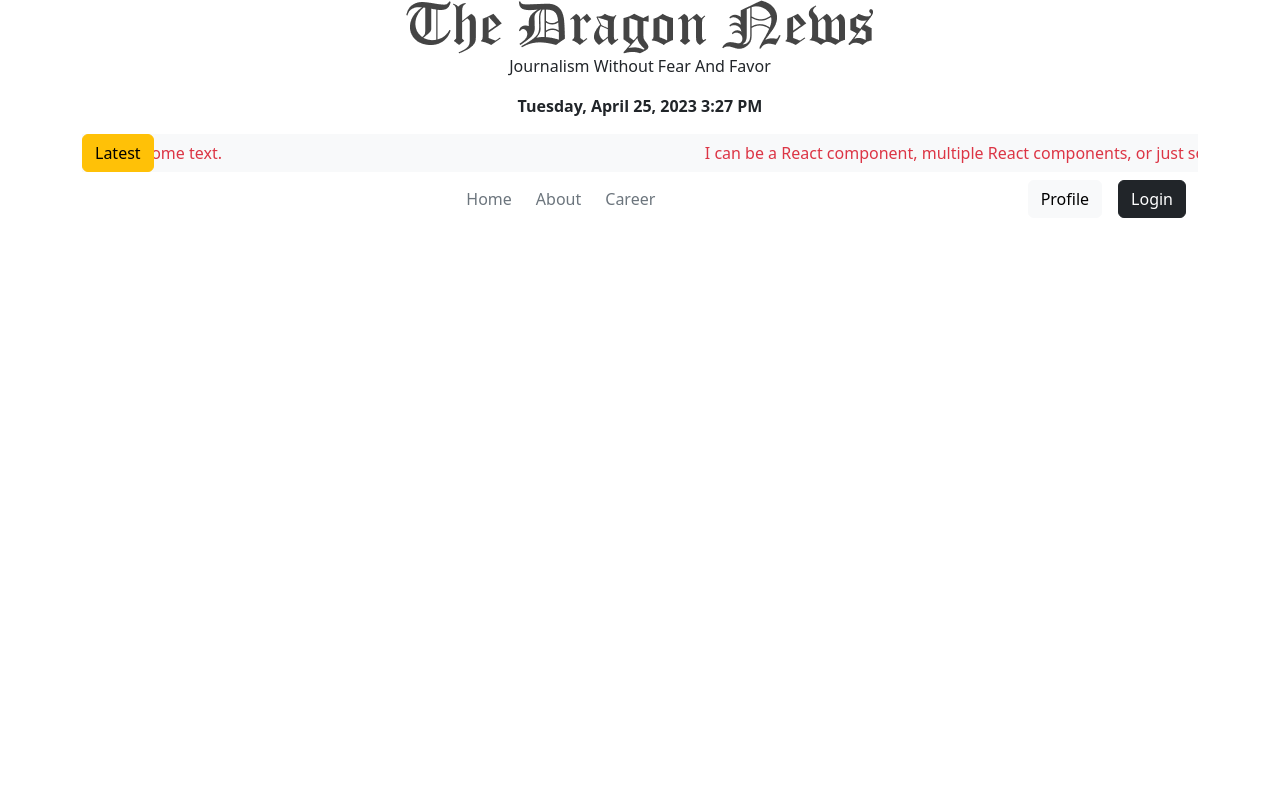
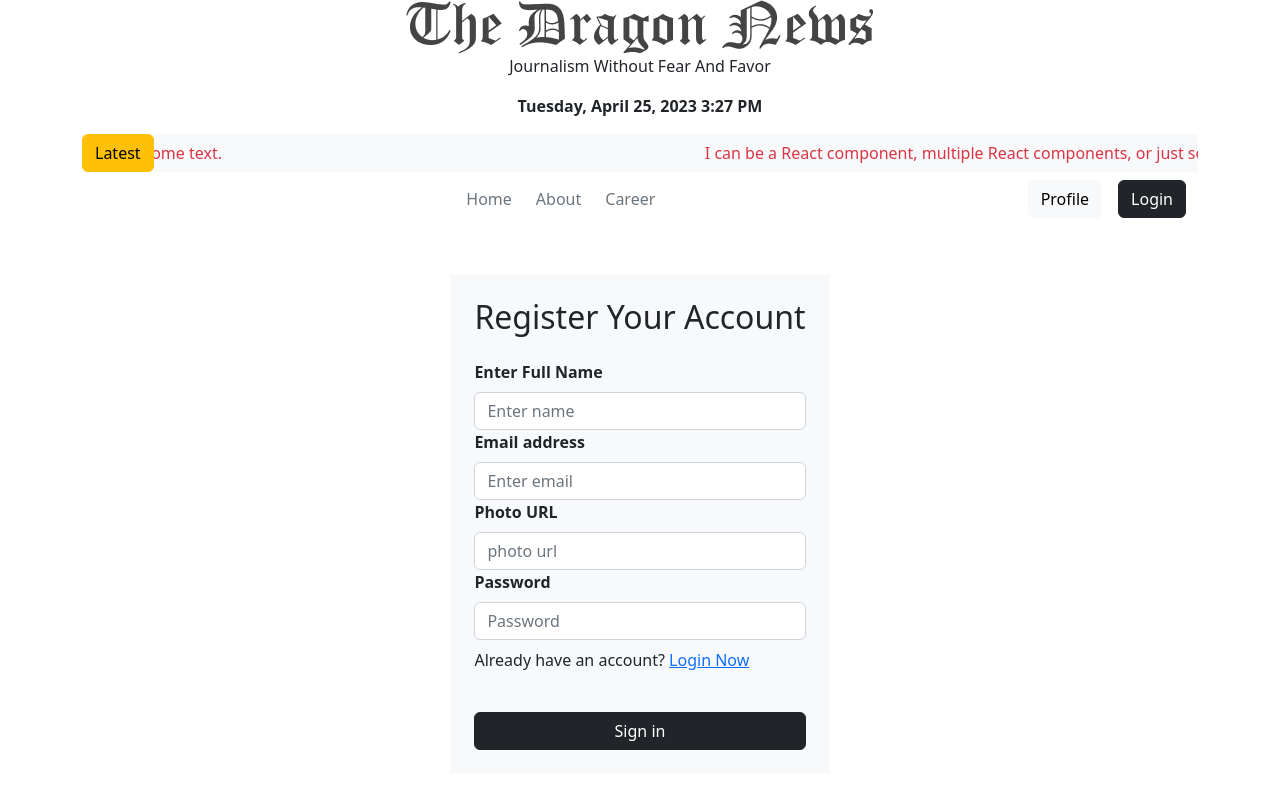
Before and after one commit to naimur-reza/News-Dragon-Client, a React (Vite) app: page /register in a window 1280 px wide. Shown: the top 788 px of the page. Built offline with nearby package versions, Linux system fonts and the light colour scheme; no server answers.

Commit message:
fixed login and reg bugs

```diff
--- a/src/components/AuthProvider/AuthProvider.jsx
+++ b/src/components/AuthProvider/AuthProvider.jsx
@@ -5,6 +5,7 @@ import {
   createUserWithEmailAndPassword,
   getAuth,
   onAuthStateChanged,
+  signInWithEmailAndPassword,
   signInWithPopup,
   signOut,
 } from "firebase/auth";
@@ -32,6 +33,10 @@ const AuthProvider = ({ children }) => {
         console.log(err);
       });
   };
+  // sign in with google
+  const logIn = (email, password) => {
+    return signInWithEmailAndPassword(auth, email, password);
+  };
   // pop up with github
   const githubProvider = new GithubAuthProvider();
   const signInGithub = () => {
@@ -54,6 +59,7 @@ const AuthProvider = ({ children }) => {
   const authInfo = {
     user,
     createUser,
+    logIn,
     signInGoogle,
     signInGithub,
     logOut,
--- a/src/components/DetailsNews/DetailsNews.jsx
+++ b/src/components/DetailsNews/DetailsNews.jsx
@@ -1,11 +1,14 @@
-import React, { useEffect, useState } from "react";
+import React, { useEffect, useRef, useState } from "react";
 import { Link, useLoaderData, useParams } from "react-router-dom";
 import { FaArrowLeft } from "react-icons/fa";
+import EditorInsight from "../EditorInsight/EditorInsight";
 const DetailsNews = () => {
   const detailsData = useLoaderData();
   const { image_url, title, details, category_id } = detailsData;
-  console.log(detailsData);
+  const ref = useRef();
+  console.log(ref);
   return (
+    <>
       <div className="card">
         <img className="card-img-top" src={image_url} alt="Card image cap" />
         <div className="card-body">
@@ -20,6 +23,11 @@ const DetailsNews = () => {
           </Link>
         </div>
       </div>
+      <div className="py-3">
+        <h4 className="text-muted">Editors Insights</h4>
+        <EditorInsight />
+      </div>
+    </>
   );
 };
 
--- /dev/null
+++ b/src/components/EditorInsight/EditorInsight.jsx
@@ -0,0 +1,47 @@
+import React from "react";
+import { Card, Col, Row } from "react-bootstrap";
+import { FaCalendar } from "react-icons/fa";
+import first from "../../../src/assets/1.png";
+import second from "../../../src/assets/2.png";
+import third from "../../../src/assets/3.png";
+const EditorInsight = () => {
+  return (
+    <Row xs={1} md={2} lg={3} className="g-4">
+      <Col>
+        <Card>
+          <Card.Img variant="top" src={first} />
+          <Card.Body>
+            <Card.Title>Card title</Card.Title>
+            <div className="d-flex align-items-center gap-3 fs-5">
+              <FaCalendar /> <span> Jan 4, 2022 </span>
+            </div>
+          </Card.Body>
+        </Card>
+      </Col>
+      <Col>
+        <Card>
+          <Card.Img variant="top" src={second} />
+          <Card.Body>
+            <Card.Title>Business Strategies</Card.Title>
+            <div className="d-flex align-items-center gap-3 fs-5">
+              <FaCalendar /> <span> Jan 4, 2022 </span>
+            </div>
+          </Card.Body>
+        </Card>
+      </Col>
+      <Col>
+        <Card>
+          <Card.Img variant="top" src={third} />
+          <Card.Body>
+            <Card.Title>Old Trafford</Card.Title>
+            <div className="d-flex align-items-center gap-3 fs-5">
+              <FaCalendar /> <span> Jan 4, 2022 </span>
+            </div>
+          </Card.Body>
+        </Card>
+      </Col>
+    </Row>
+  );
+};
+
+export default EditorInsight;
--- a/src/components/Header.jsx
+++ b/src/components/Header.jsx
@@ -6,6 +6,7 @@ import Nav from "react-bootstrap/Nav";
 import Marquee from "react-fast-marquee";
 import { Link } from "react-router-dom";
 import { AuthContext } from "./AuthProvider/AuthProvider";
+import Navigation from "./Navigation";
 const Header = () => {
   const { user, logOut } = useContext(AuthContext);
   return (
@@ -30,17 +31,7 @@ const Header = () => {
       <>
         <Navbar bg="white" variant="white">
           <Container>
-            <Nav className="mx-auto d-flex text- gap-4">
-              <Link className="text-muted text-decoration-none" to={"/"}>
-                Home
-              </Link>
-              <Link className="text-muted text-decoration-none" to={"/about"}>
-                About
-              </Link>
-              <Link className="text-muted text-decoration-none" to={"/career"}>
-                Career
-              </Link>
-            </Nav>
+            <Navigation />
             <div className="d-flex align-items-center gap-3">
               <Link to={"/profile"} className="btn btn-light ">
                 Profile
--- a/src/components/Login.jsx
+++ b/src/components/Login.jsx
@@ -1,18 +1,17 @@
 import React, { useContext, useState } from "react";
 import { Form, Button } from "react-bootstrap";
 import { AuthContext } from "./AuthProvider/AuthProvider";
-import { Navigate, useLocation, useNavigate } from "react-router-dom";
-
-function Login() {
-  const { createUser } = useContext(AuthContext);
+import { Link, Navigate, useLocation, useNavigate } from "react-router-dom";
+const Register = () => {
+  const { logIn } = useContext(AuthContext);
   const location = useLocation();
   console.log(location);
   const [email, setEmail] = useState("");
   const [password, setPassword] = useState("");
   const navigate = useNavigate();
-  const handleLogin = (event) => {
+  const handleRegister = (event) => {
     event.preventDefault();
-    createUser(email, password)
+    logIn(email, password)
       .then((res) => {
         const loggedUser = res.user;
         console.log(loggedUser);
@@ -22,11 +21,10 @@ function Login() {
         console.log(err);
       });
   };
-
   return (
     <div className="d-flex align-items-center justify-content-center py-5">
-      <Form className="bg-light p-4 rounded" onSubmit={handleLogin}>
-        <h2 className="text-center mb-4">Register Your Account</h2>
+      <Form className="bg-light   p-4 " onSubmit={handleRegister}>
+        <h2 className="text-center mb-4">Login Your Account</h2>
 
         <Form.Group controlId="formBasicEmail">
           <Form.Label>Email address</Form.Label>
@@ -47,13 +45,15 @@ function Login() {
             onChange={(e) => setPassword(e.target.value)}
           />
         </Form.Group>
-        <p className="py-2">Already have an account?</p>
+        <p className="py-2">
+          New to here? <Link to={"/register"}>Register Now</Link>
+        </p>
         <Button variant="primary" type="submit" className="w-100 mt-3">
           Sign in
         </Button>
       </Form>
     </div>
   );
-}
+};
 
-export default Login;
+export default Register;
--- /dev/null
+++ b/src/components/LoginLayout/LoginLayout.jsx
@@ -0,0 +1,14 @@
+import React from "react";
+import Navigation from "../Navigation";
+import { Outlet } from "react-router-dom";
+
+const LoginLayout = () => {
+  return (
+    <div>
+      <Navigation />
+      <Outlet />
+    </div>
+  );
+};
+
+export default LoginLayout;
--- /dev/null
+++ b/src/components/Navigation.jsx
@@ -0,0 +1,21 @@
+import React from "react";
+import { Nav } from "react-bootstrap";
+import { Link } from "react-router-dom";
+
+const Navigation = () => {
+  return (
+    <Nav className="mx-auto d-flex text- gap-4">
+      <Link className="text-muted text-decoration-none" to={"/"}>
+        Home
+      </Link>
+      <Link className="text-muted text-decoration-none" to={"/about"}>
+        About
+      </Link>
+      <Link className="text-muted text-decoration-none" to={"/career"}>
+        Career
+      </Link>
+    </Nav>
+  );
+};
+
+export default Navigation;
--- a/src/components/Register.jsx
+++ b/src/components/Register.jsx
@@ -1,7 +1,70 @@
-import React from "react";
+import React, { useContext, useState } from "react";
+import { Form, Button } from "react-bootstrap";
+import { AuthContext } from "./AuthProvider/AuthProvider";
+import { Link, Navigate, useLocation, useNavigate } from "react-router-dom";
 
-const Register = () => {
-  return <div></div>;
-};
+function Register() {
+  const { createUser } = useContext(AuthContext);
+  const location = useLocation();
+  console.log(location);
+  const [email, setEmail] = useState("");
+  const [password, setPassword] = useState("");
+  const navigate = useNavigate();
+  const handleRegister = (event) => {
+    event.preventDefault();
+    createUser(email, password)
+      .then((res) => {
+        const loggedUser = res.user;
+        console.log(loggedUser);
+        navigate("/");
+      })
+      .catch((err) => {
+        console.log(err);
+      });
+  };
+
+  return (
+    <div className="d-flex align-items-center justify-content-center py-5">
+      <Form className="bg-light   p-4 " onSubmit={handleRegister}>
+        <h2 className="text-center mb-4">Register Your Account</h2>
+
+        <Form.Group controlId="formBasicName">
+          <Form.Label className="fw-semibold">Enter Full Name</Form.Label>
+          <Form.Control type="text" placeholder="Enter name" />
+        </Form.Group>
+        <Form.Group controlId="formBasicEmail">
+          <Form.Label className="fw-semibold">Email address</Form.Label>
+          <Form.Control
+            type="email"
+            placeholder="Enter email"
+            value={email}
+            onChange={(e) => setEmail(e.target.value)}
+          />
+        </Form.Group>
+
+        <Form.Group controlId="formBasicPassword">
+          <Form.Label className="fw-semibold">Photo URL</Form.Label>
+          <Form.Control type="text" placeholder="photo url" />
+        </Form.Group>
+        <Form.Group controlId="formBasicPassword">
+          <Form.Label className="fw-semibold">Password</Form.Label>
+          <Form.Control
+            type="password"
+            placeholder="Password"
+            value={password}
+            onChange={(e) => setPassword(e.target.value)}
+          />
+        </Form.Group>
+        <p className="py-2">
+          Already have an account? <Link to={"/login"}>Login Now</Link>
+        </p>
+
+        <Button variant="dark" type="submit" className="w-100 mt-3">
+          Sign in
+        </Button>
+      </Form>
+    </div>
+  );
+}
 
 export default Register;
```
Also changed, not shown: src/main.jsx (+7 -5 lines). Lines whose indentation alone changed are shown as unchanged.
